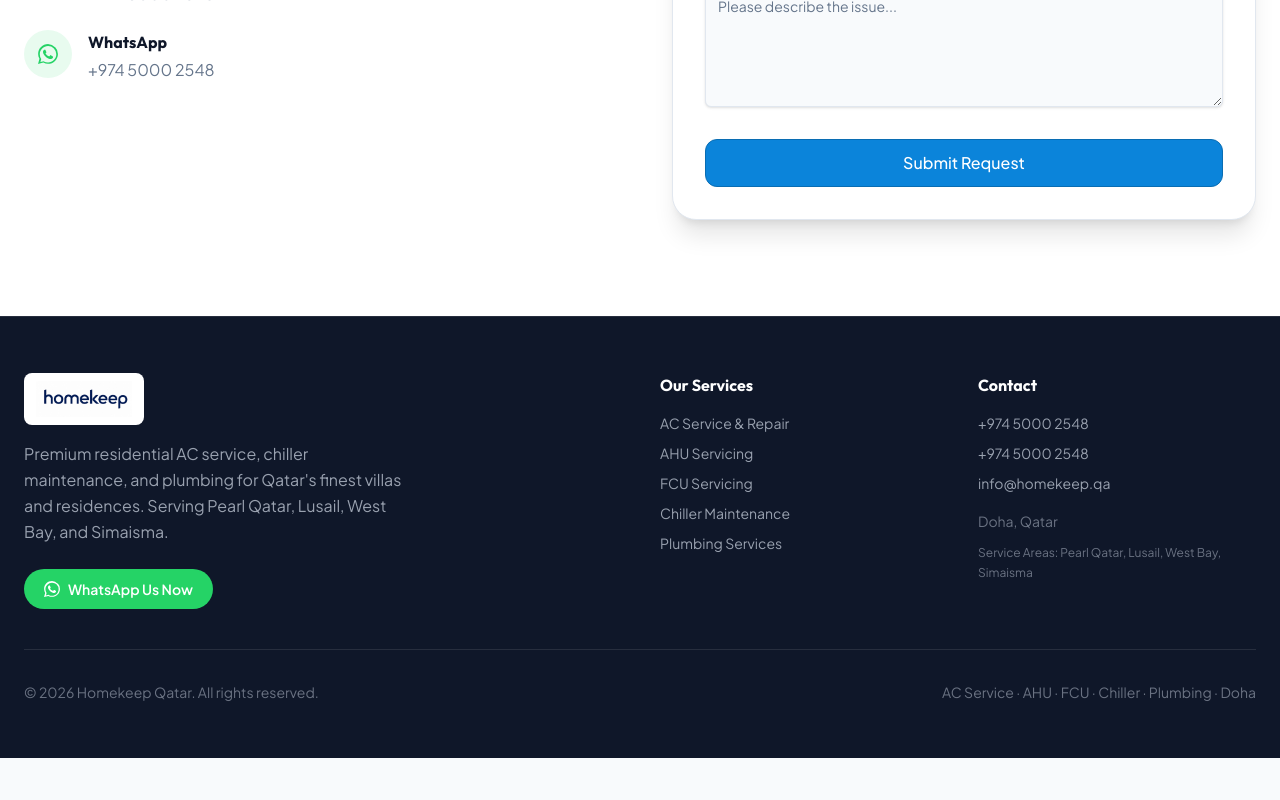
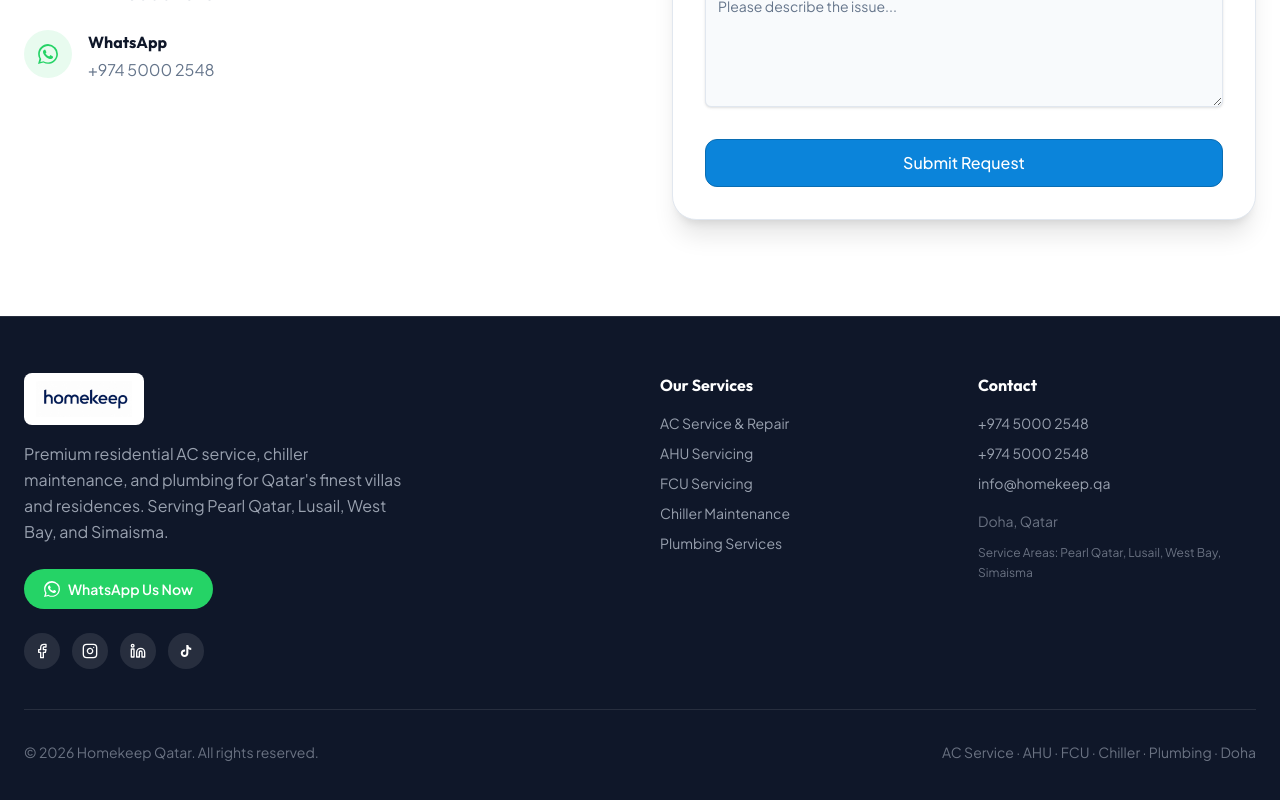
Before and after one commit to Shaheerabdulla/homekeep-website, a Next.js app: page / in a window 1280 px wide. Shown: the part 7207-8007 px from the top of the page. Before the commit the page ends 7965 px from the top, so only its background shows below. Built offline with nearby package versions, Linux system fonts and the light colour scheme.

Commit message:
Add Facebook, Instagram, LinkedIn, and TikTok social links to footer

```diff
--- a/components/layout/footer.tsx
+++ b/components/layout/footer.tsx
@@ -2,6 +2,7 @@
 
 import Link from "next/link";
 import Image from "next/image";
+import { Facebook, Instagram, Linkedin } from "lucide-react";
 
 export function Footer() {
   return (
@@ -30,6 +31,20 @@
               <svg className="h-4 w-4" fill="currentColor" viewBox="0 0 24 24"><path d="M17.472 14.382c-.297-.149-1.758-.867-2.03-.967-.273-.099-.471-.148-.67.15-.197.297-.767.966-.94 1.164-.173.199-.347.223-.644.075-.297-.15-1.255-.463-2.39-1.305-.885-.653-1.48-1.459-1.653-1.756-.173-.297-.018-.458.13-.606.134-.133.298-.347.446-.52.149-.174.198-.298.298-.497.099-.198.05-.371-.025-.52-.075-.149-.669-1.612-.916-2.207-.242-.579-.487-.5-.669-.51a12.8 12.8 0 0 0-.57-.01c-.198 0-.52.074-.792.372-.272.297-1.04 1.016-1.04 2.479 0 1.462 1.065 2.875 1.213 3.074.149.198 2.096 3.2 5.077 4.487.709.306 1.262.489 1.694.625.712.227 1.36.195 1.871.118.571-.085 1.758-.719 2.006-1.413.248-.694.248-1.289.173-1.413-.074-.124-.272-.198-.57-.347m-5.421 7.403h-.004a9.87 9.87 0 0 1-5.031-1.378l-.361-.214-3.741.982.998-3.648-.235-.374a9.86 9.86 0 0 1-1.51-5.26c.001-5.45 4.436-9.884 9.888-9.884 2.64 0 5.122 1.03 6.988 2.898a9.825 9.825 0 0 1 2.893 6.994c-.003 5.45-4.437 9.884-9.885 9.884m8.413-18.297A11.815 11.815 0 0 0 12.05 0C5.495 0 .16 5.335.157 11.892c0 2.096.547 4.142 1.588 5.945L.057 24l6.305-1.654a11.882 11.882 0 0 0 5.683 1.448h.005c6.554 0 11.89-5.335 11.893-11.893a11.821 11.821 0 0 0-3.48-8.413z"/></svg>
               WhatsApp Us Now
             </a>
+            <div className="flex items-center gap-3 mt-6">
+              <a href="https://www.facebook.com/people/Homekeep-Improvements/61575275214372/" target="_blank" rel="noreferrer" aria-label="Homekeep Qatar on Facebook" className="h-9 w-9 flex items-center justify-center rounded-full bg-white/10 hover:bg-primary transition-colors">
+                <Facebook className="h-4 w-4" />
+              </a>
+              <a href="https://www.instagram.com/homekeepqatar/" target="_blank" rel="noreferrer" aria-label="Homekeep Qatar on Instagram" className="h-9 w-9 flex items-center justify-center rounded-full bg-white/10 hover:bg-primary transition-colors">
+                <Instagram className="h-4 w-4" />
+              </a>
+              <a href="https://www.linkedin.com/company/homekeep-improvements/" target="_blank" rel="noreferrer" aria-label="Homekeep Qatar on LinkedIn" className="h-9 w-9 flex items-center justify-center rounded-full bg-white/10 hover:bg-primary transition-colors">
+                <Linkedin className="h-4 w-4" />
+              </a>
+              <a href="https://www.tiktok.com/@homekeepqatar" target="_blank" rel="noreferrer" aria-label="Homekeep Qatar on TikTok" className="h-9 w-9 flex items-center justify-center rounded-full bg-white/10 hover:bg-primary transition-colors">
+                <svg className="h-4 w-4" fill="currentColor" viewBox="0 0 24 24"><path d="M16.6 5.82s.51.5 0 0A4.278 4.278 0 0 1 15.54 3h-3.09v12.4a2.592 2.592 0 0 1-2.59 2.5c-1.42 0-2.6-1.16-2.6-2.6 0-1.72 1.66-3.01 3.37-2.48V9.66c-3.45-.46-6.47 2.22-6.47 5.64 0 3.33 2.76 5.7 5.69 5.7 3.14 0 5.69-2.55 5.69-5.7V9.01a7.35 7.35 0 0 0 4.3 1.38V7.3s-1.88.09-3.24-1.48z"/></svg>
+              </a>
+            </div>
           </div>
 
           <div>
```
